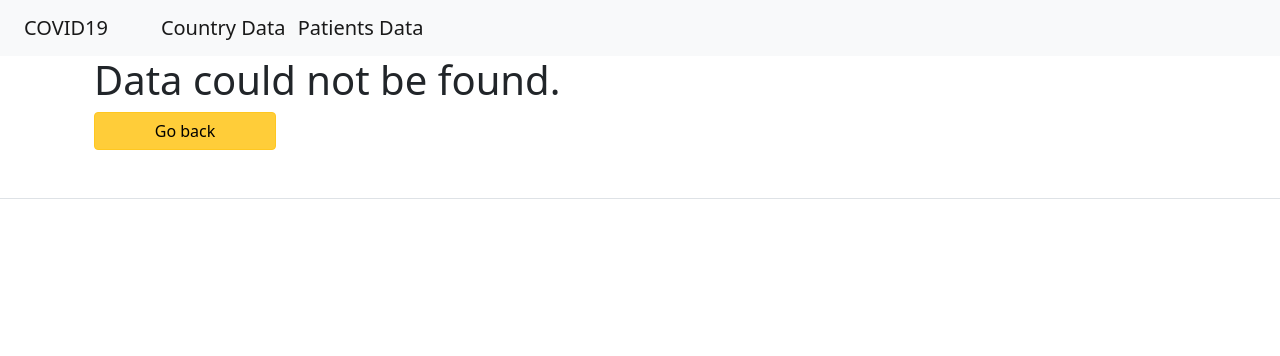
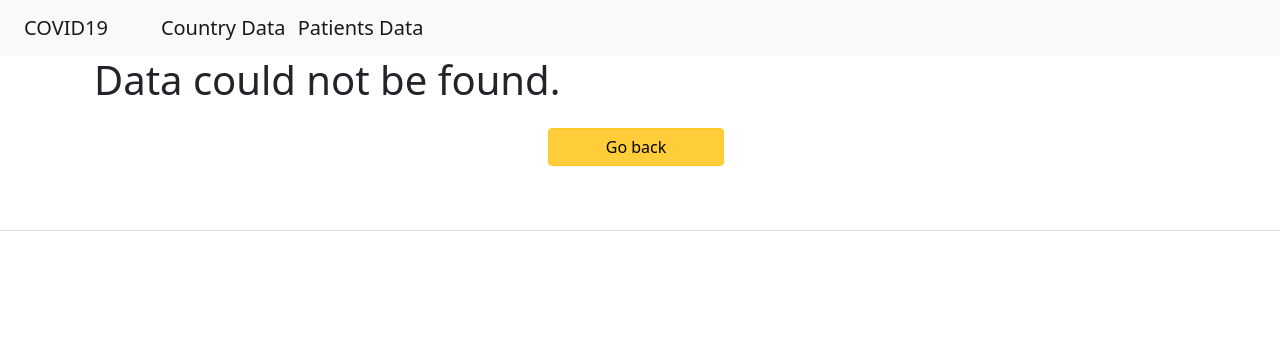
Before and after one commit to shintalha/Covid-19-Data-Management-System, a Flask app: page /locations/1 in a window 1280 px wide. Shown: the top 356 px of the page. Run offline with Flask 2, Linux system fonts and the light colour scheme; data that the repository does not hold is empty; some libraries are stand-ins or nearby versions.

Commit message:
location page "go back" fixed

```diff
--- a/templates/locations/location.html
+++ b/templates/locations/location.html
@@ -27,11 +27,16 @@
         </div>
     </div>
     {% endif %}
+
+   <div class="col-md-12 text-center">
+    <div class="w-100 p-3">
     <div>
         <a href="{{ url_for('locations_page') }}" class="btn btn-warning active col-2 me-2" role="button"
                 aria-pressed="true">Go
                 back</a>
     </div>
 </div>
+   </div>
+</div>
 
 {% endblock %}
```
